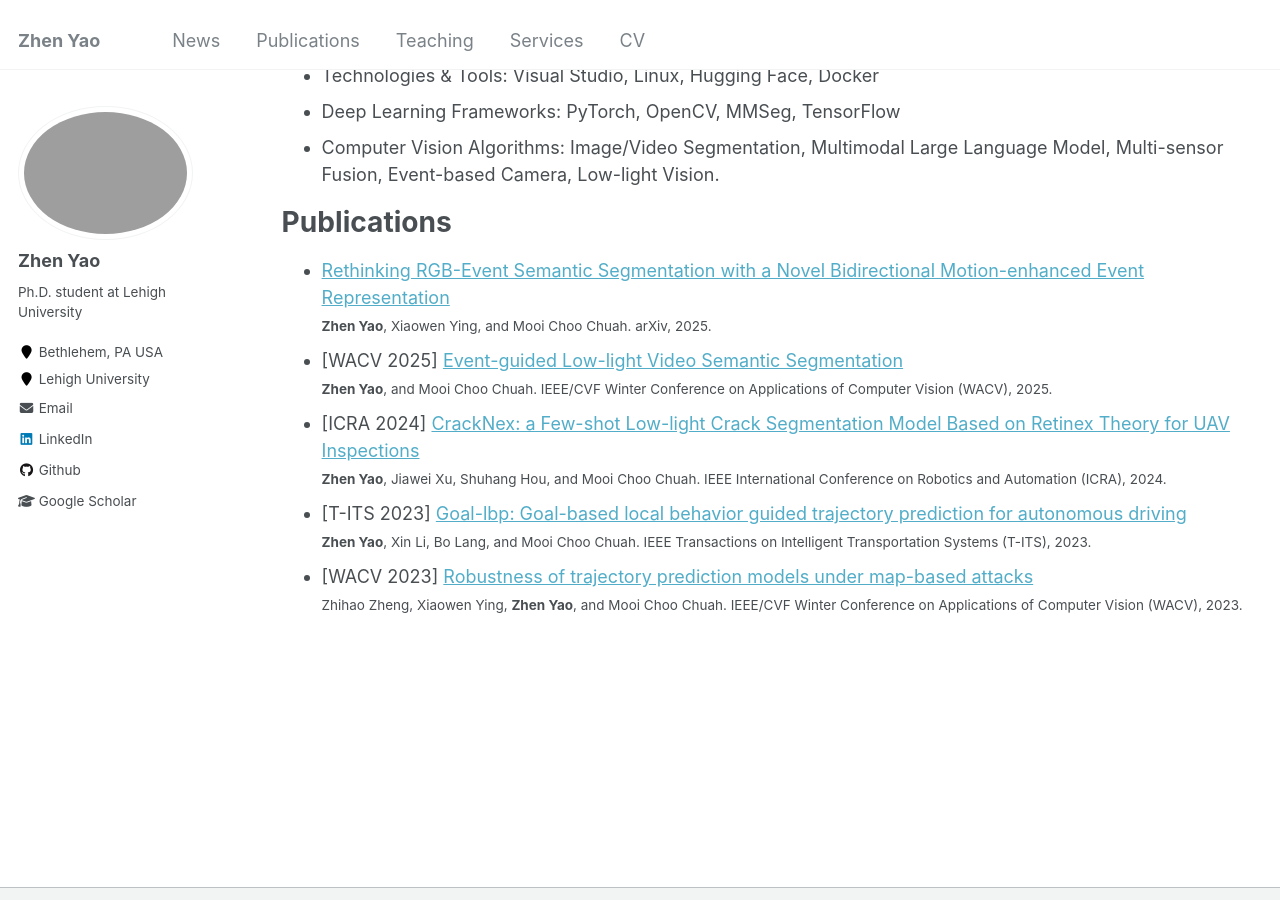
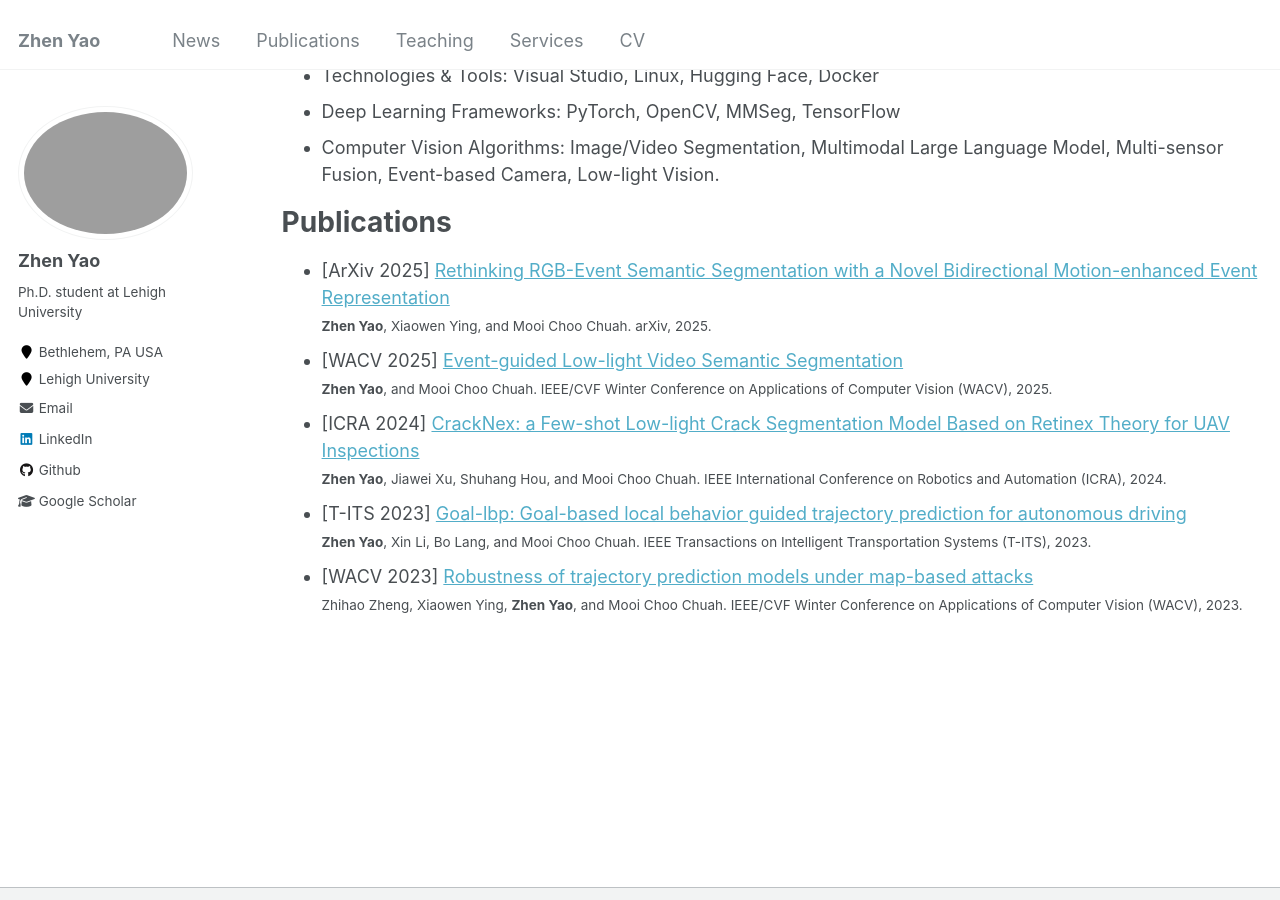
Before and after one commit to zyaocoder/zyaocoder.github.io, a Jekyll site: the page built from _pages/cv.md, in a window 1280 px wide and 900 px high, scrolled down 1214 px. Built offline with Jekyll 4.4.1, drawn with Linux system fonts in a browser that asks for light colours.

Commit message:
Update cv.md

```diff
--- a/_pages/cv.md
+++ b/_pages/cv.md
@@ -51,7 +51,7 @@ Skills
 
 Publications
 ======
-* [Rethinking RGB-Event Semantic Segmentation with a Novel Bidirectional Motion-enhanced Event Representation](https://www.arxiv.org/abs/2505.01548) \\
+* [ArXiv 2025] [Rethinking RGB-Event Semantic Segmentation with a Novel Bidirectional Motion-enhanced Event Representation](https://www.arxiv.org/abs/2505.01548) \\
 <small>**Zhen Yao**, Xiaowen Ying, and Mooi Choo Chuah. arXiv, 2025.</small>
 * [WACV 2025] [Event-guided Low-light Video Semantic Segmentation](https://openaccess.thecvf.com/content/WACV2025/html/Yao_Event-Guided_Low-Light_Video_Semantic_Segmentation_WACV_2025_paper.html) \\
 <small>**Zhen Yao**, and Mooi Choo Chuah. IEEE/CVF Winter Conference on Applications of Computer Vision (WACV), 2025.</small>
```
